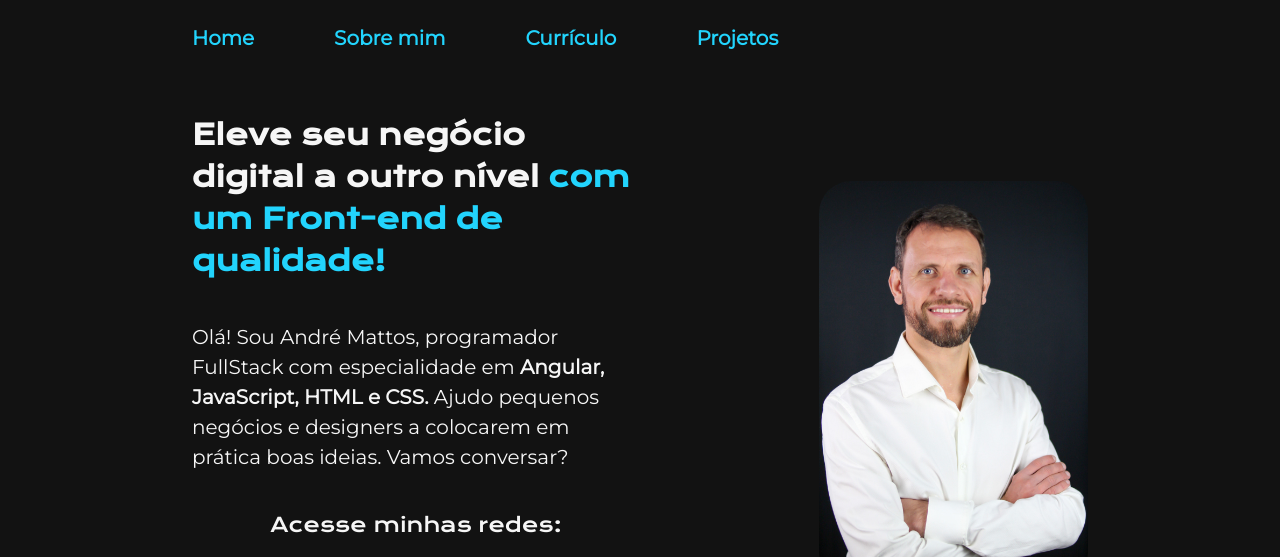
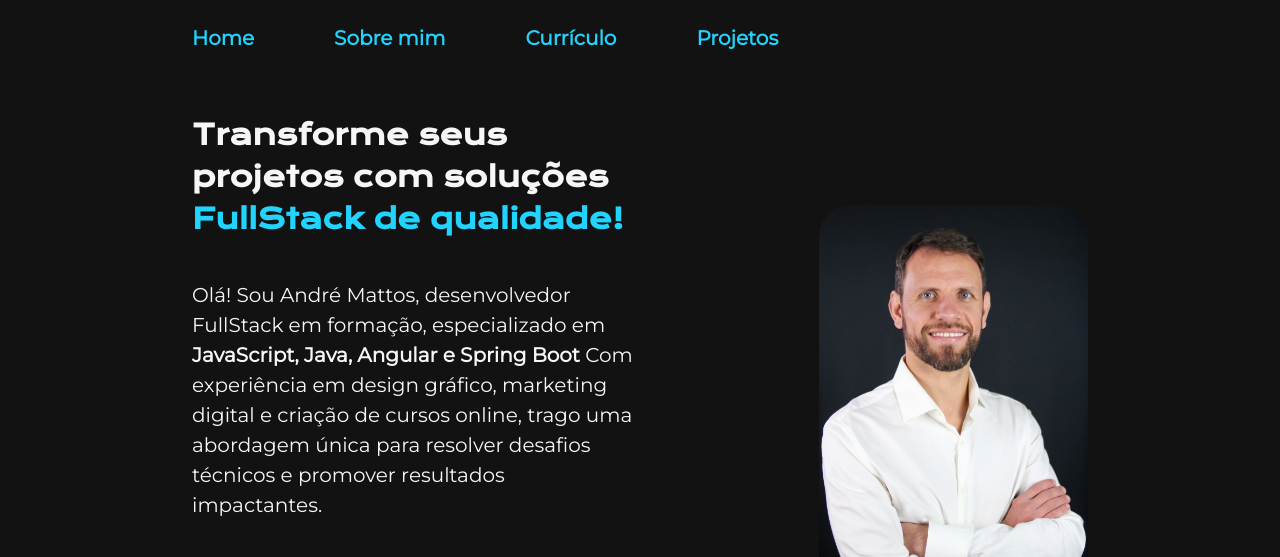
Before and after one commit to andrejsmattos/portfolio, a plain HTML site: page index.html in a window 1280 px wide. Shown: the top 557 px of the page. Drawn offline with nearby package versions, Linux system fonts and the light colour scheme.

Commit message:
atualizacao do texto

```diff
--- a/index.html
+++ b/index.html
@@ -19,10 +19,10 @@
   </header>
   <main class="apresentacao">
     <section class="apresentacao__conteudo">
-      <h1 class="apresentacao__conteudo__titulo">Eleve seu negócio digital a outro nível
-        <strong class="titulo-destaque"> com um Front-end de qualidade!</strong>
+      <h1 class="apresentacao__conteudo__titulo">Transforme seus projetos com soluções
+        <strong class="titulo-destaque"> FullStack de qualidade!</strong>
       </h1>
-      <p class="apresentacao__conteudo__texto">Olá! Sou André Mattos, programador FullStack com especialidade em <strong>Angular, JavaScript, HTML e CSS.</strong> Ajudo pequenos negócios e designers a colocarem em prática boas ideias. Vamos conversar?</p>
+      <p class="apresentacao__conteudo__texto">Olá! Sou André Mattos, desenvolvedor FullStack em formação, especializado em <strong>JavaScript, Java, Angular e Spring Boot </strong> Com experiência em design gráfico, marketing digital e criação de cursos online, trago uma abordagem única para resolver desafios técnicos e promover resultados impactantes.</p>
       <h2 class="apresentacao__links__subtitulo">Acesse minhas redes:</h2>
       <div class="apresentacao__links">
 
```
